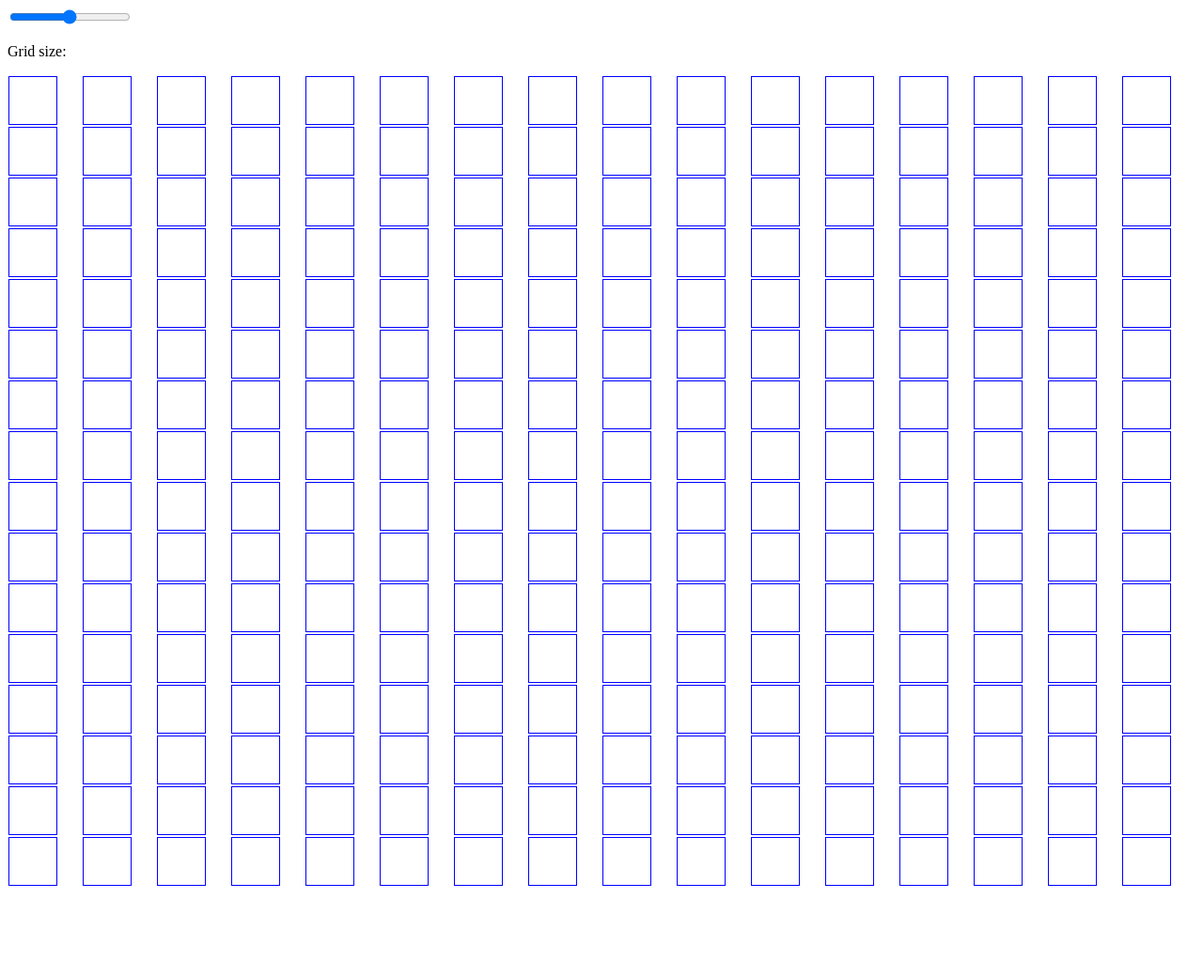
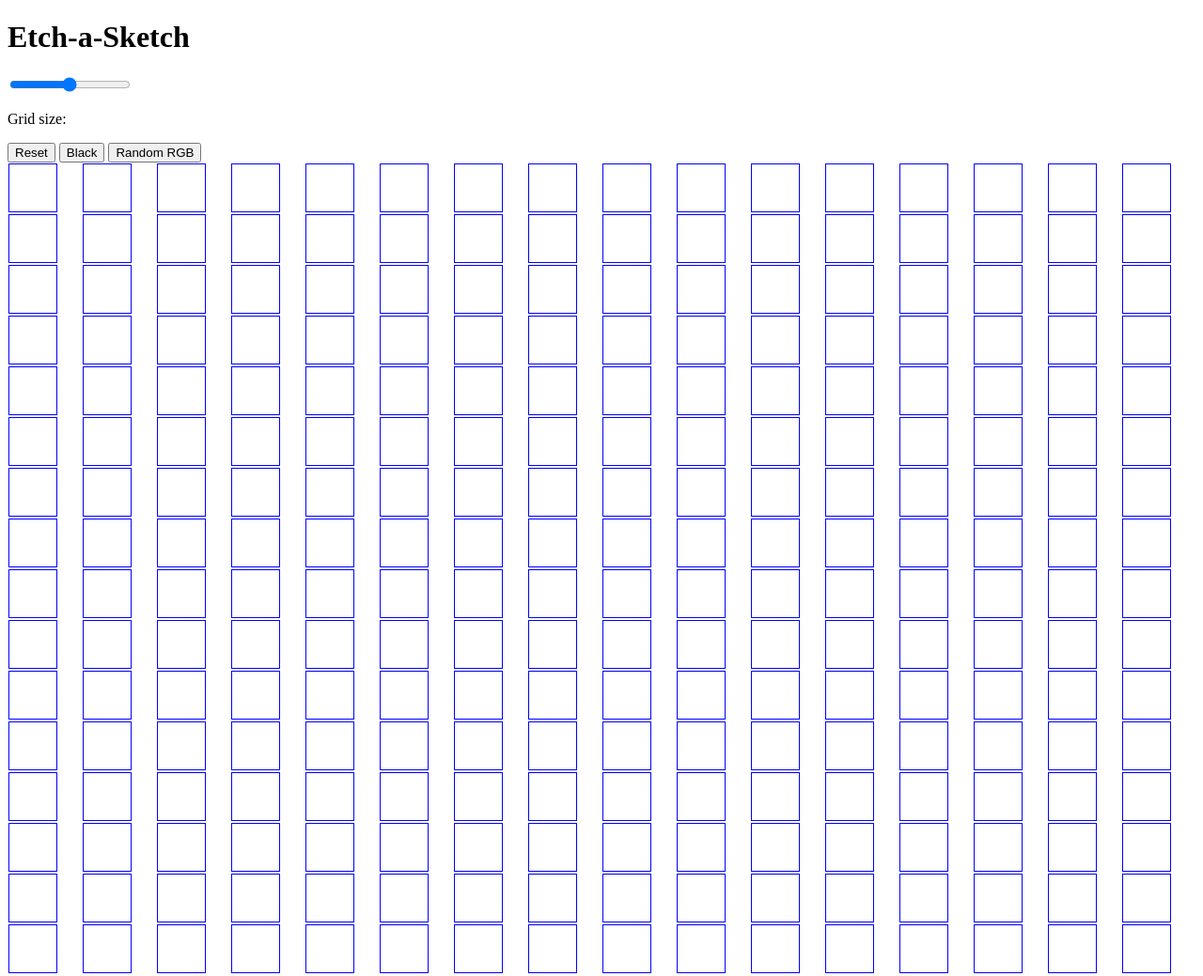
Before and after one commit to DanijelB1/Odin-Etch-a-Sketch, a plain HTML site: page index.html in a window 1280 px wide. Shown: the whole page at 94% size. Before the commit the page ends 952 px from the top, so only its background shows below. Drawn offline with Linux system fonts and the light colour scheme.

Commit message:
Add menu buttons

```diff
--- a/index.html
+++ b/index.html
@@ -9,13 +9,22 @@
     <script src="javascript.js" defer></script>
 </head>
 <body>
-    <div class="grid-size-slider">
-        <input type="range" min="1" max="100" value="50" class="slider">
-        <p>Grid size: <span class="square-number"></span></p>
+    <h1>Etch-a-Sketch</h1>
+
+    <div class="user-interface">
+        <div class="menu">
+            <div class="grid-size-slider">
+                <input type="range" min="1" max="100" value="50" class="slider">
+                <p>Grid size: <span class="square-number"></span></p>
+            </div>
+            <button type="button" class="reset-button">Reset</button>
+            <button type="button" class="default-colour">Black</button>
+            <button type="button" class="random-colour">Random RGB</button>
+
+        </div>
+        <div class="container"></div>
     </div>
-    <div class="container">
 
-    </div>
 
 
 </body>
```
